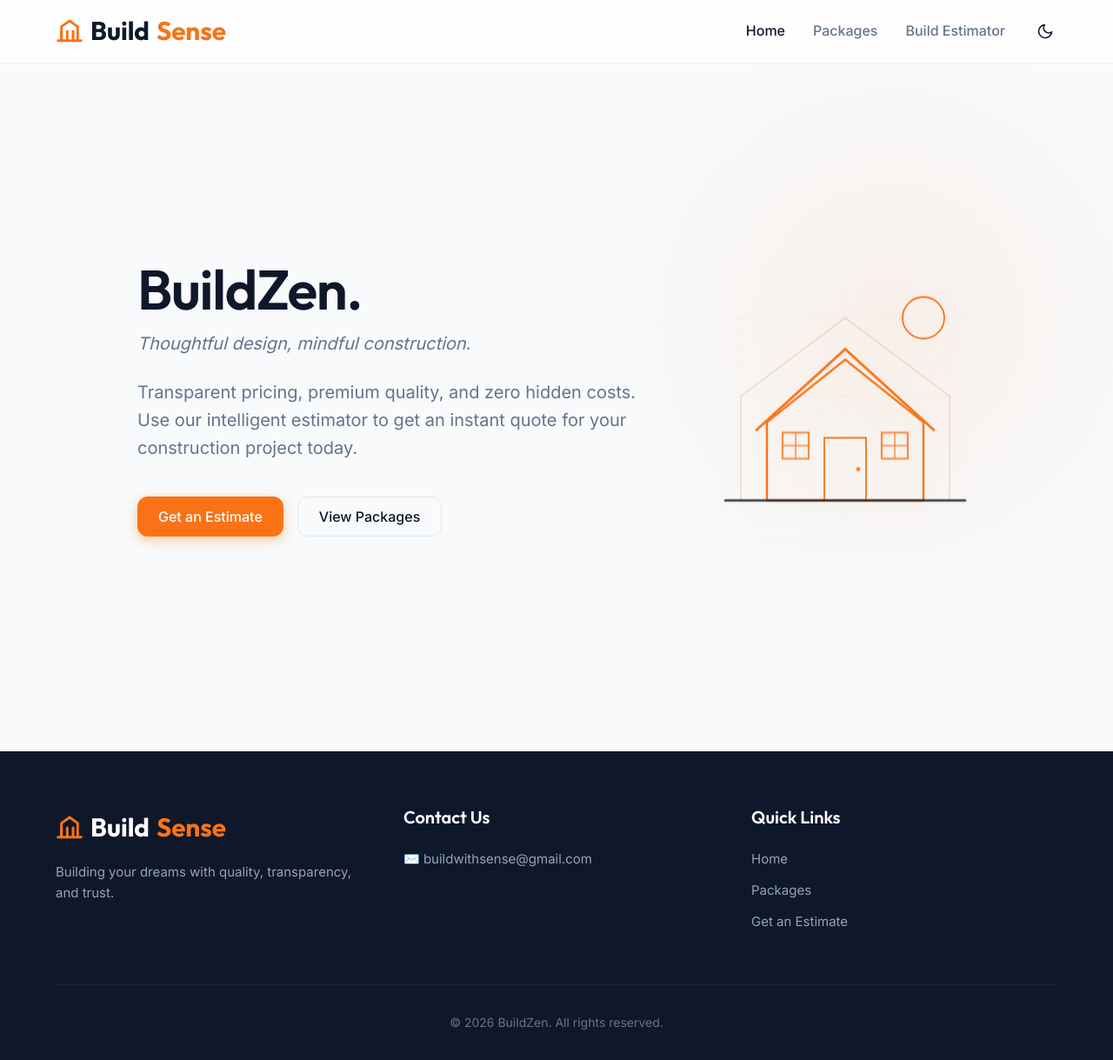
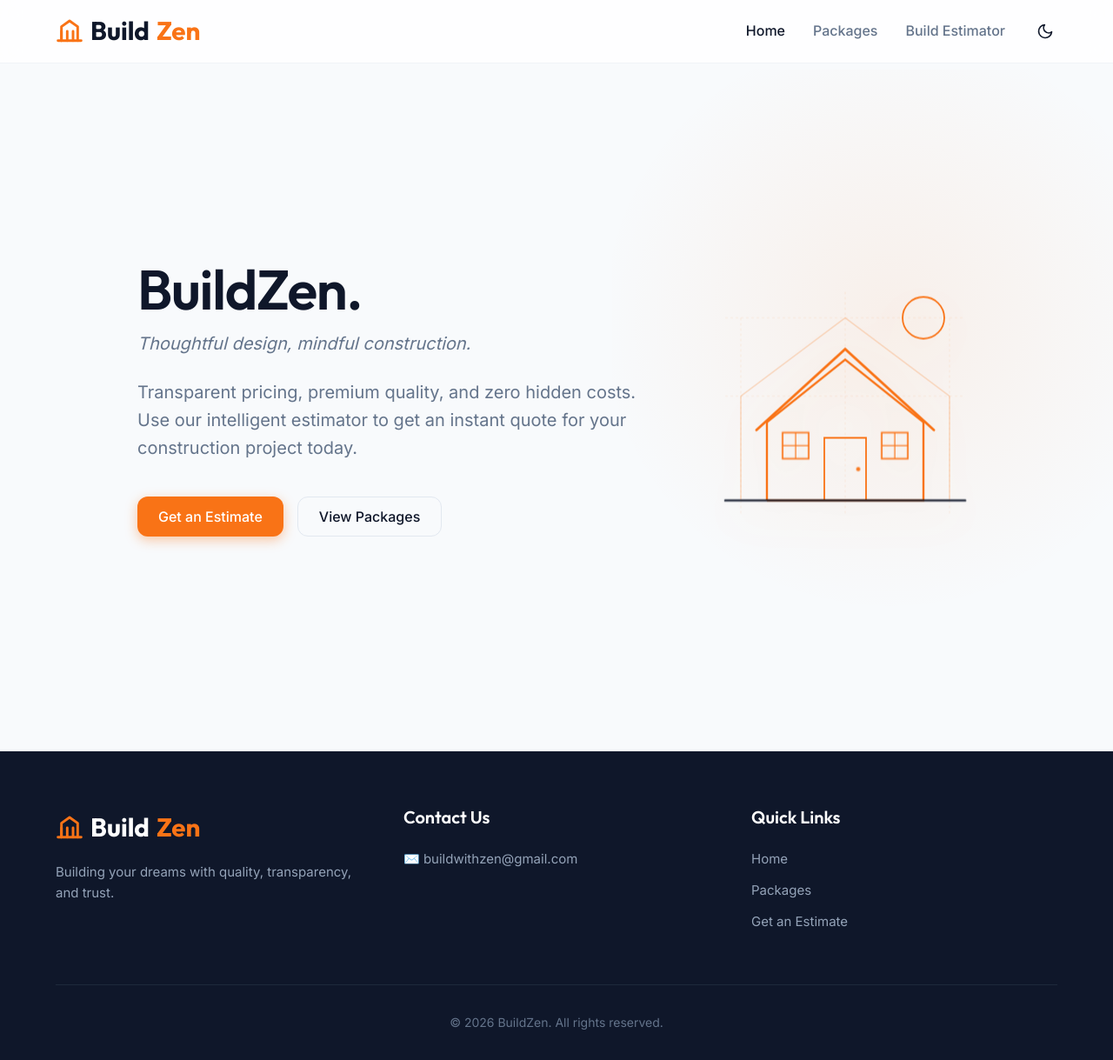
Before and after one commit to zephyr-0001/BuildSense, a React (Vite) app: page / in a window 1280 px wide. Shown: the whole page at 87% size. Built offline with nearby package versions, Linux system fonts and the light colour scheme.

Commit message:
UI: Complete rebranding cleanup for styled logos and contact info

```diff
--- a/src/App.jsx
+++ b/src/App.jsx
@@ -34,7 +34,7 @@ function App() {
         <div className="container nav-container">
           <div className="logo" onClick={() => navigateTo('home')} style={{ cursor: 'pointer', fontSize: '1.85rem' }}>
             <svg width="32" height="32" viewBox="0 0 24 24" fill="none" stroke="currentColor" strokeWidth="2.2" strokeLinecap="round" strokeLinejoin="round" style={{ color: 'var(--color-accent)' }}><path d="M2 20h20"/><path d="M5 20v-8"/><path d="M10 20v-8"/><path d="M15 20v-8"/><path d="M19 20V8l-7-5-7 5v12"/></svg>
-            Build<span style={{ color: 'var(--color-accent)' }}>Sense</span>
+            Build<span style={{ color: 'var(--color-accent)' }}>Zen</span>
           </div>
           <div className="nav-links">
             <a onClick={() => navigateTo('home')} className={currentPage === 'home' ? 'active' : ''} style={{ cursor: 'pointer' }}>Home</a>
@@ -70,13 +70,13 @@ function App() {
             <div className="footer-col">
               <div className="logo mb-2" style={{ color: 'white', fontSize: '1.85rem' }}>
                 <svg width="32" height="32" viewBox="0 0 24 24" fill="none" stroke="currentColor" strokeWidth="2.2" strokeLinecap="round" strokeLinejoin="round" style={{ color: 'var(--color-accent)' }}><path d="M2 20h20"/><path d="M5 20v-8"/><path d="M10 20v-8"/><path d="M15 20v-8"/><path d="M19 20V8l-7-5-7 5v12"/></svg>
-                Build<span style={{ color: 'var(--color-accent)' }}>Sense</span>
+                Build<span style={{ color: 'var(--color-accent)' }}>Zen</span>
               </div>
               <p>Building your dreams with quality, transparency, and trust.</p>
             </div>
             <div className="footer-col">
               <h4>Contact Us</h4>
-              <p>✉️ buildwithsense@gmail.com</p>
+              <p>✉️ buildwithzen@gmail.com</p>
             </div>
             <div className="footer-col">
               <h4>Quick Links</h4>
```
